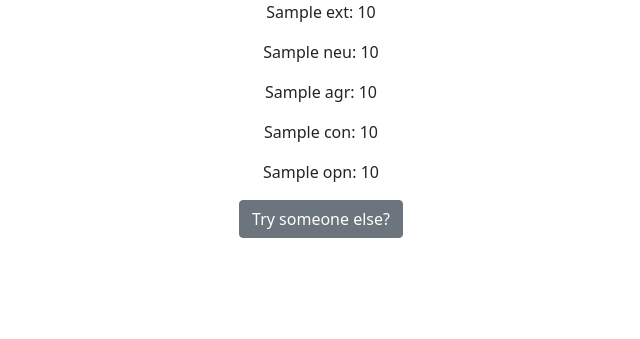
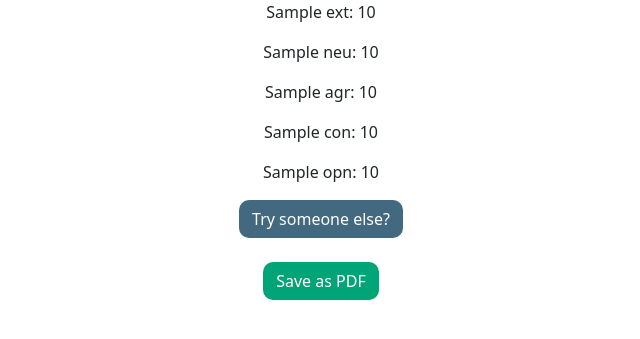
Before and after one commit to SamRocan/TwitterFiveFactor, a Django app: template TwitterFiveFactor/LIWC/templates/LIWC/analysis.html in a window 1280 px wide. Shown: the part 392-731 px from the top of the page, without its empty margins (319-959 px from the left). Run offline with Django 3.2, Linux system fonts and the light colour scheme; the template is opened without the code that fills it: most values are stand-ins (such as "Sample title", 1, 10 or a date in 2020); grey boxes marked "Sample" are stand-in pictures; some libraries are stand-ins or nearby versions.

Commit message:
Added Print Button

```diff
--- a/TwitterFiveFactor/LIWC/templates/LIWC/analysis.html
+++ b/TwitterFiveFactor/LIWC/templates/LIWC/analysis.html
@@ -12,12 +12,16 @@
     <canvas id="myChartBar"></canvas>
 </div>
 <div style="text-align: center; margin-bottom: 30px">
-<p>{{ext}}: {{extScore}}</p>
-<p>{{neu}}: {{neuScore}}</p>
-<p>{{agr}}: {{agrScore}}</p>
-<p>{{con}}: {{conScore}}</p>
-<p>{{opn}}: {{opnScore}}</p>
-<a href="{% url 'index' %}" class="btn btn-secondary">Try someone else?</a>
+    <p>{{ext}}: {{extScore}}</p>
+    <p>{{neu}}: {{neuScore}}</p>
+    <p>{{agr}}: {{agrScore}}</p>
+    <p>{{con}}: {{conScore}}</p>
+    <p>{{opn}}: {{opnScore}}</p>
+    <a href="{% url 'index' %}" class="btn" style="border-radius: 10px; background-color: #436981; color: white;">Try someone else?</a>
+    <br>
+    <br>
+    <button onclick="window.print()" class="btn" style="border-radius: 10px; background-color: #00a476; color: white;">Save as PDF</button>
+
 </div>
 {% endblock %}
 {% block extraJS %}
```
